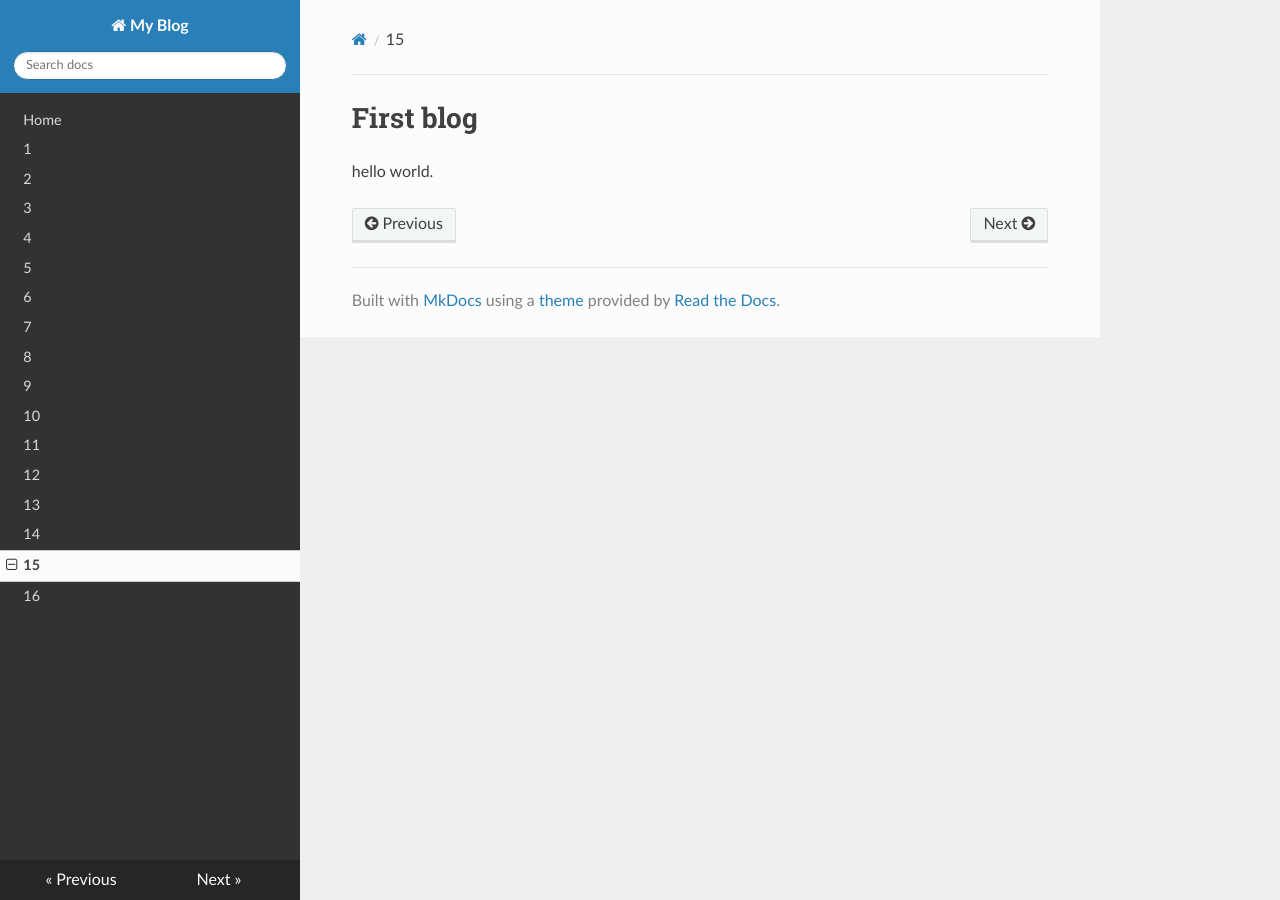
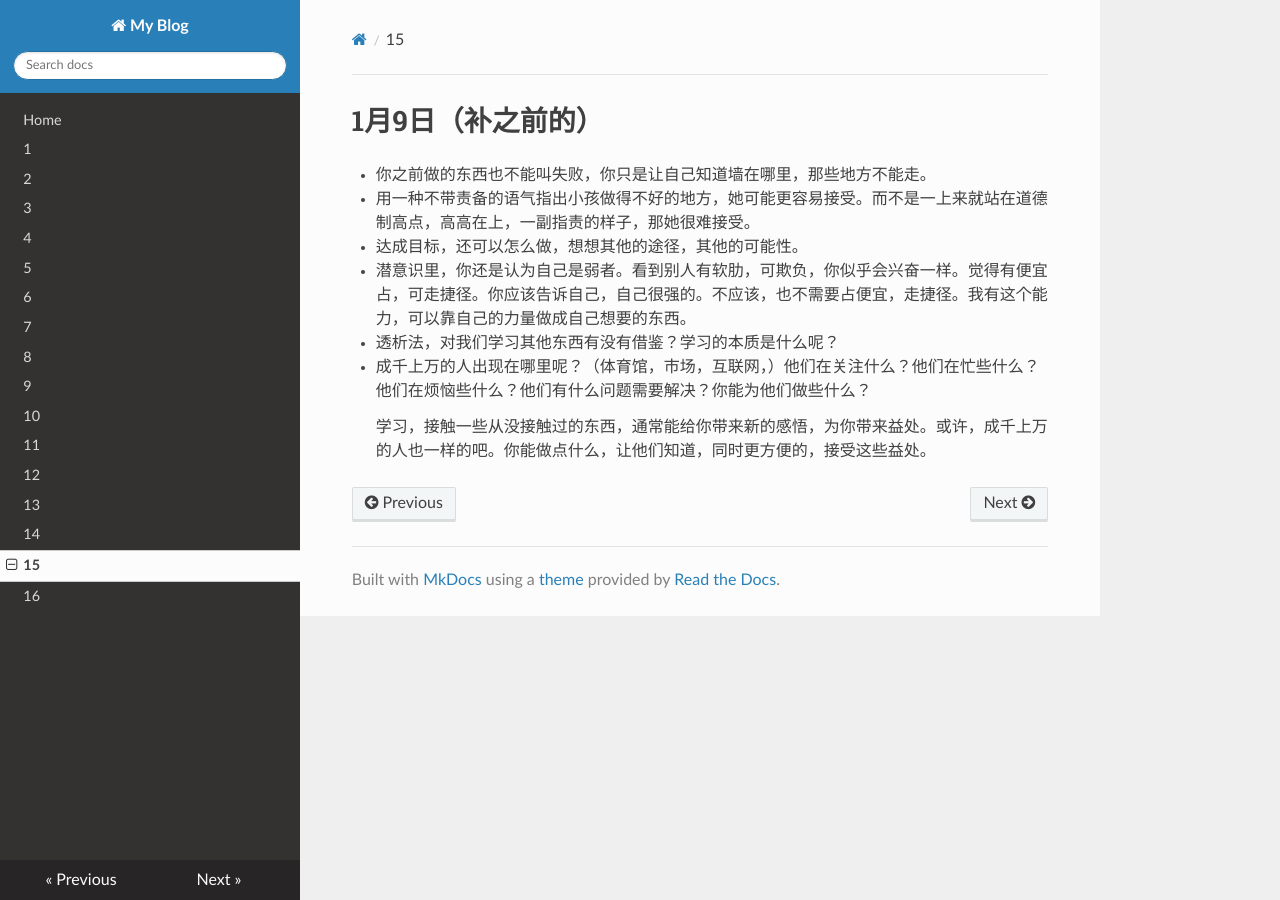
Before and after one commit to lizkca/theblog, an MkDocs documentation site: the page built from docs/15.md, in a window 1280 px wide. Built offline with MkDocs 1.6.1, drawn with Linux system fonts in a browser that asks for light colours; nearby versions of some CDN libraries.

Commit message:
15.md (using effie)

```diff
--- a/docs/15.md
+++ b/docs/15.md
@@ -1,3 +1,10 @@
-# First blog
+# 1月9日（补之前的）
 
-hello world.
+- 你之前做的东西也不能叫失败，你只是让自己知道墙在哪里，那些地方不能走。
+- 用一种不带责备的语气指出小孩做得不好的地方，她可能更容易接受。而不是一上来就站在道德制高点，高高在上，一副指责的样子，那她很难接受。
+- 达成目标，还可以怎么做，想想其他的途径，其他的可能性。
+- 潜意识里，你还是认为自己是弱者。看到别人有软肋，可欺负，你似乎会兴奋一样。觉得有便宜占，可走捷径。你应该告诉自己，自己很强的。不应该，也不需要占便宜，走捷径。我有这个能力，可以靠自己的力量做成自己想要的东西。
+- 透析法，对我们学习其他东西有没有借鉴？学习的本质是什么呢？
+- 成千上万的人出现在哪里呢？（体育馆，市场，互联网，）他们在关注什么？他们在忙些什么？他们在烦恼些什么？他们有什么问题需要解决？你能为他们做些什么？
+
+    学习，接触一些从没接触过的东西，通常能给你带来新的感悟，为你带来益处。或许，成千上万的人也一样的吧。你能做点什么，让他们知道，同时更方便的，接受这些益处。
```
